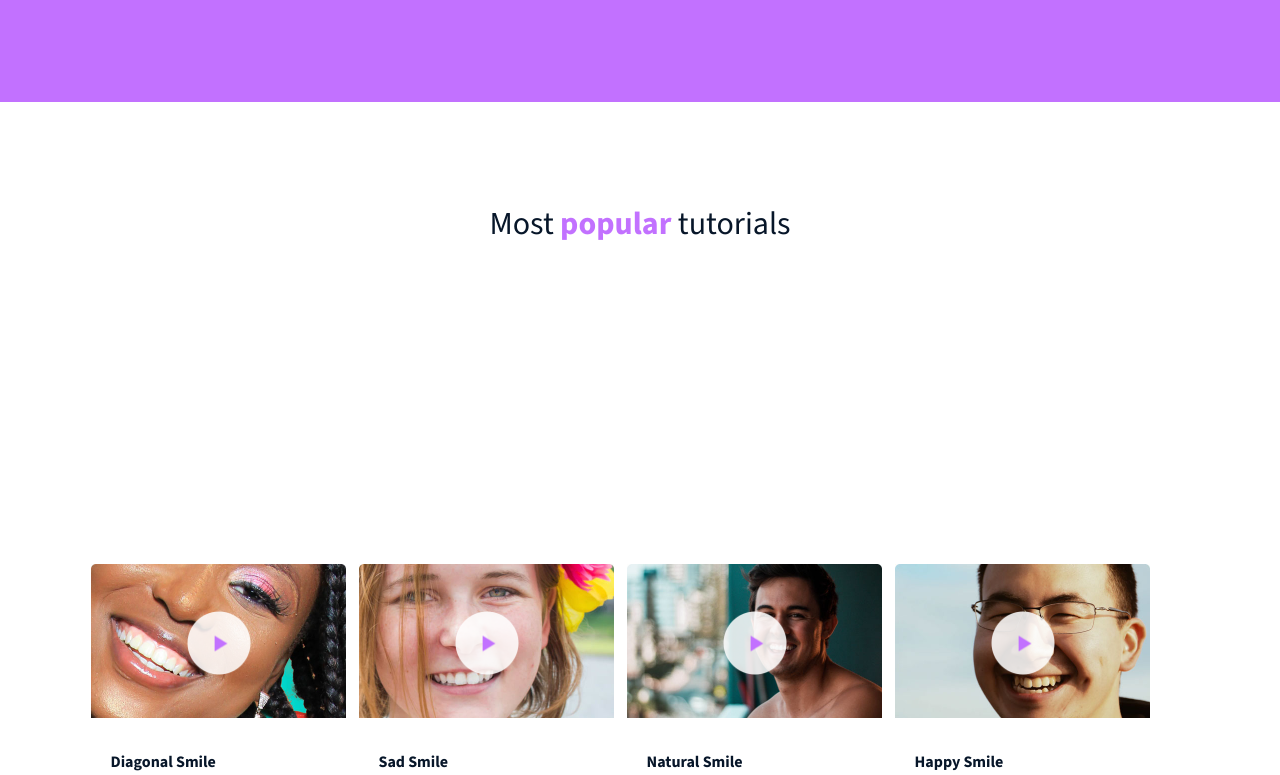
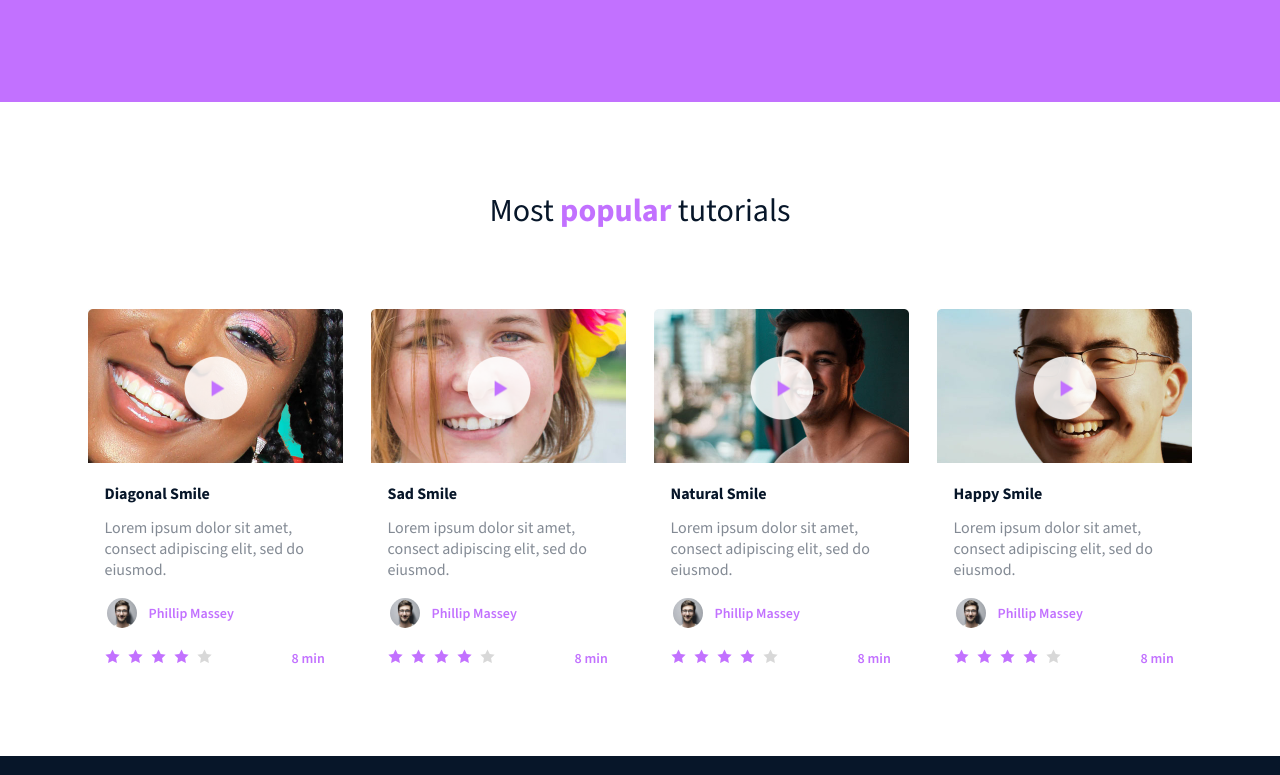
Before and after one commit to kelciatkinson/atlas-web-development, a plain HTML site: page css_advanced/index.html in a window 1280 px wide. Shown: the part 1456-2231 px from the top of the page. Drawn offline with nearby package versions, Linux system fonts and the light colour scheme.

Commit message:
margins for tutorial section

```diff
--- a/css_advanced/styles.css
+++ b/css_advanced/styles.css
@@ -172,14 +172,15 @@ blockquote {
 .tutorials {
     display: flex;
     justify-content: center;
-    padding-bottom: 20px;;
+    padding-bottom: 67px;
     flex-direction: column;
     margin: auto;
     color: #071629;
 }
 
 .tutorials h1 {
-    margin: 100px;
+    margin-top: 87px;
+    margin-bottom: 78px;
     text-align: center;
     font-weight: 300;
     font-size: 32px;
@@ -190,6 +191,9 @@ blockquote {
     width: 1111px;
     display: flex;
     margin: auto;
+    height: 600px;
+    margin-top: -220px;
+    justify-content: space-between;
 }
 
 .tutorials img {
@@ -203,8 +207,7 @@ blockquote {
     width: 255px;
     font-size: 16px;
     font-weight: 700;
-    padding-top: 13px;
-    padding-left: 26px;
+    padding-left: 20px;
 }
 
 .rating p {
@@ -227,9 +230,9 @@ blockquote {
     color: rgba(7, 22, 41, 0.50);
     position: relative;
     width: 242px;
-    top: 190px;
+    top: 178px;
     display: inline-block;
-    padding-left: 26px;
+    padding-left: 20px;
     font-weight: 300;
 }
 
@@ -245,14 +248,16 @@ blockquote {
     right: 95px;
 }
 
-.inline-container {
+div.inline-container {
     display: flex;
     align-items: center;
-    margin-top: 190px;
-    padding-left: 26px;
+    padding-left: 20px;
+    margin-top: 200px;
+    margin-bottom: 0px;
+    height: 30px;
 }
 
-.author-container {
+div.author-container {
     background-image: url(images/profile_1.jpg);
     background-size: cover;
     border-radius: 50%;
@@ -260,6 +265,9 @@ blockquote {
     height: 30px;
     display: inline-block;
     margin-left: 2px;
+    margin-top: -40px;
+    margin-bottom: 0px;
+    position: relative;
 }
 
 .tutorials-container h3 {
@@ -267,18 +275,18 @@ blockquote {
     font-size: 14px;
     font-weight: 600;
     width: 255px;
-    padding-left: 56px;
     display: inline-block;
     margin-top: 6px;
     padding-left: 42px;
 }
-div.inline-container {
+
+div.rating {
+    padding-left: 20px;
+    padding-top: 13px;
+    margin-top: 0px;
+    display: flex;
     margin-bottom: 0px;
-}
-div.rating {
-    padding-left: 26px;
-    padding-top: 16px;
-    margin-top: 0px;
+    margin-top: -12px;
 }
 
 .rating img {
@@ -286,9 +294,21 @@ div.rating {
     height: 15px;
 }
 
+.rating p {
+    padding-left: 80px;
+    font-weight: 600;
+    font-size: 14px;
+}
+
 div.stars {
     margin-top: 0px;
+    margin-bottom: 0;
+    width: 107px;
+    height: 15px;
+    display: flex;
+    justify-content: space-between;
 }
+
 .membership {
     background-color: #071629;
     display: flex;
```
